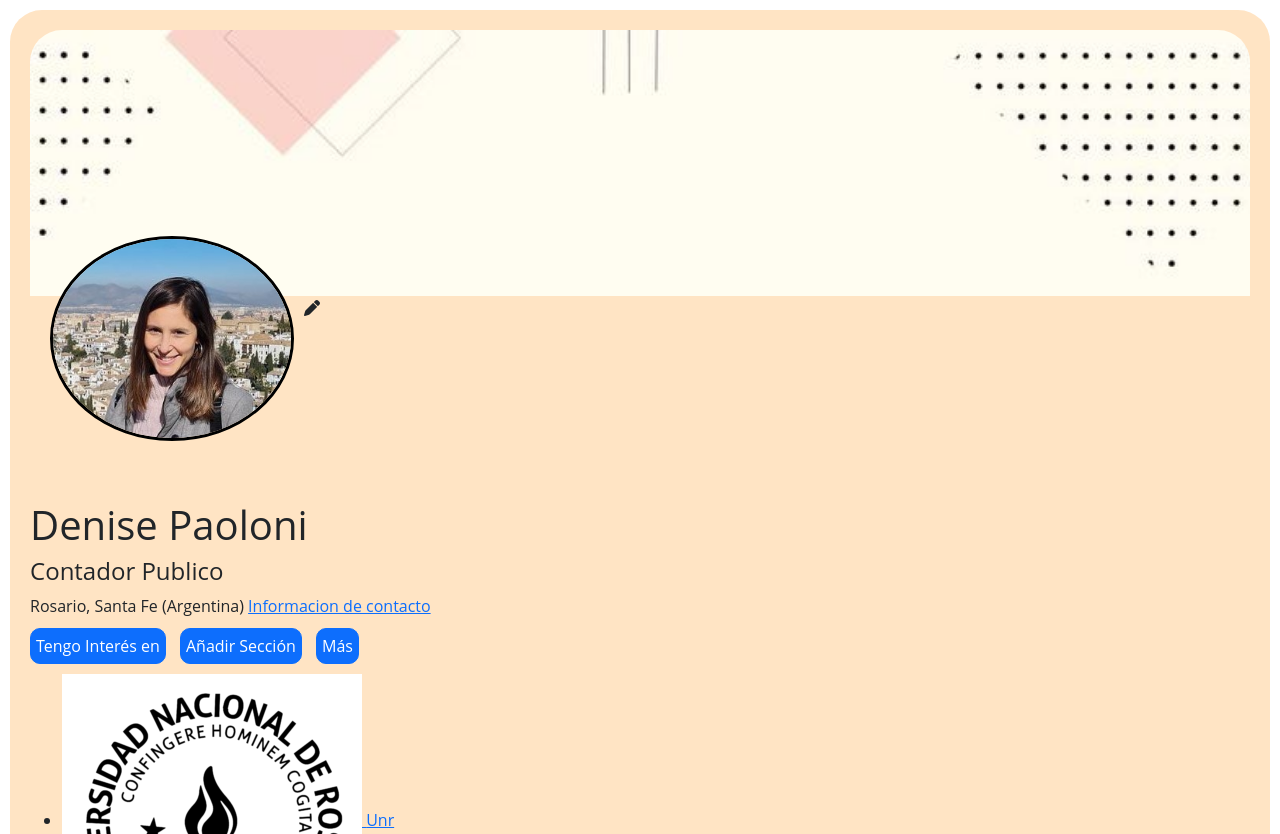
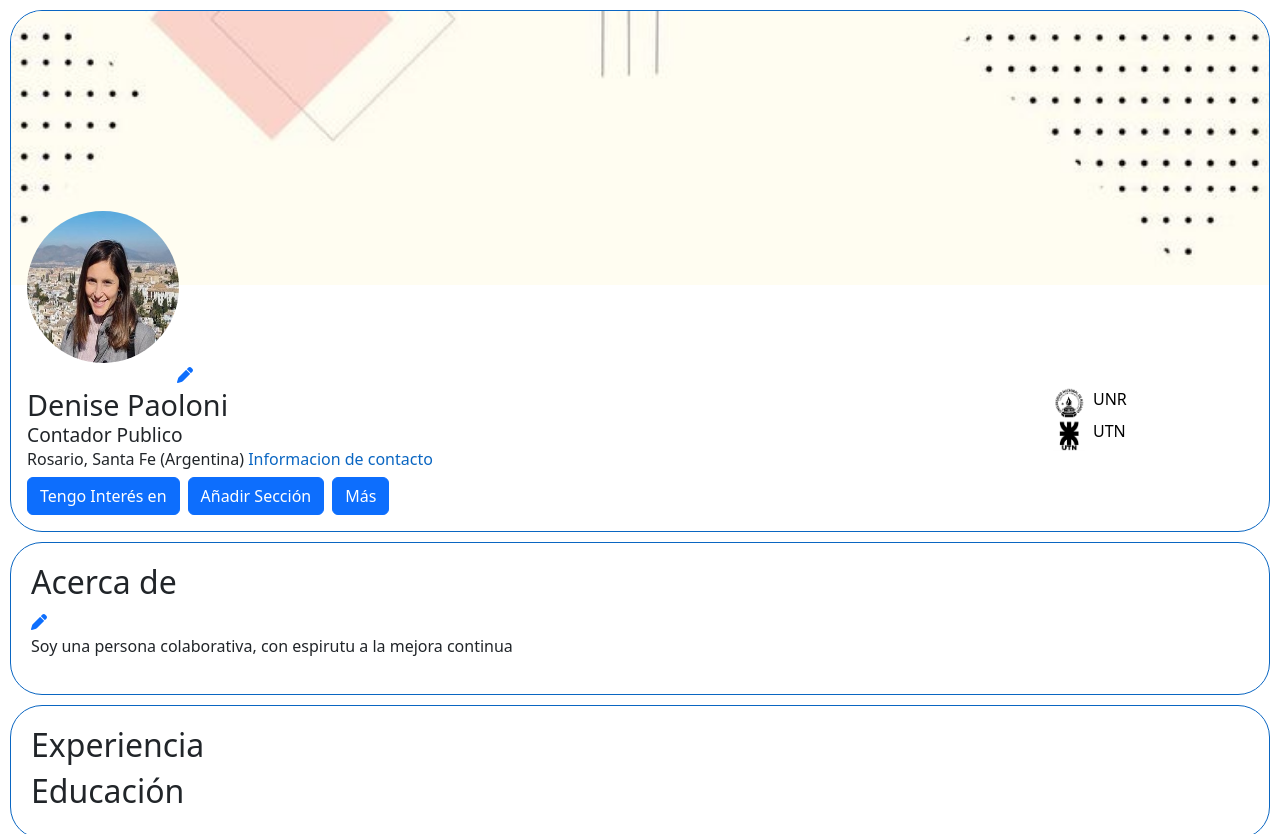
Before and after one commit to dpaoloni/PorfolioFrontend, a website: page Intidin/index.html in a window 1280 px wide. Shown: the top 834 px of the page. Drawn offline with nearby package versions, Linux system fonts and the light colour scheme.

Commit message:
acercade

```diff
--- /dev/null
+++ b/Intidin/app/app.js
@@ -0,0 +1,2 @@
+var messege = 'Hellow World';
+console.log(messege);
--- /dev/null
+++ b/Intidin/app/app.ts
@@ -0,0 +1,2 @@
+let messege: string = 'Hellow World';
+console.log(messege);
--- a/Intidin/css/styles.css
+++ b/Intidin/css/styles.css
@@ -1,115 +1,118 @@
-body {
+/* body {
     font-family: 'Open Sans', sans-serif;
-}
+} */
 
 .contenedor {
-    background-color: bisque;
-    border-radius: 32px;
+   border-radius: 32px;
     margin: 10px 10px;
     padding: 20px;
+    border: solid 1px ;
     border-color: #0a66c2;
 }
 
-.imgportada {
-    width: 100%;
-    border-radius: 32px 32px 0px 0px;
+.contenedor#contenedorportada  {
+padding: 0;
 }
 
-.imgperfil {
-    /* align-items: flex-start; */
+div#perfil-portada{
     display: flex;
+    z-index: 1;
 }
 
-.imgperfil img {
+div#perfil-portada img{
+width: 100%;
+border-radius: 32px 32px 0  0;
+}
+
+#info{
+    padding: 16px;
+}
+
+.img-perfil{
     border-radius: 50%;
+    width: 152px;
+    height: 152px;
+    margin-top: -90px;
+    z-index: 1;
+}
 
-    border: solid 3px black;
-    /* margin-top: -200px; */
-    position: relative;
-    bottom: 60px;
-    left: 20px;
-    width: 20%;
-    margin: 0px;
-    padding: 0;
+.editarfoto div{
+    display: flex;
 
 }
 
-.editarfoto {
-    /* margin: 0;
-    padding: 0; */
-    /* display: flex;
-    /* bottom: 60px;
-    left: 50px; */
-    position: flex;
-    bottom: 10px;
-    left: 10px;
-    width: 15%;
-    margin: 0px;
-    padding-left: 30px;
+ .editarfoto  a i {
+    margin-left: 150px;
 }
 
-/* .fa-solid{
-    display: flex;
-}  */
-.alinear_items {
-    align-items: flex-start;
-    padding-top: 0;
-    margin-top: 0;
+.info-contacto span{
+    font-size: 1rem;
+    font-weight: 400;
 }
+.info-contacto span a{
+    color: #0a66c2;
+    touch-action: manipulation;
+    text-decoration: none;
+ }
 
-.datos_personales {
-    width: 75%;
-}
-
-.columnas {
-    display: inline-flex;
-    ;
-    /* display: flex; */
-    /* flex-direction: row; */
-}
-
-.añadir_elementos button {
-    /* background-color: white; */
-    margin: 10px;
-    margin-left: 0;
-    font-size: medium;
-    border-radius: 10px;
-    padding: 5px;
-    align-items: flex-start;
-}
-
-/* .LinkFomracion {
-    display: flex;
-    margin: 0;
-    padding: 0px;
-}
-
-.LinkFomracion img{
-    scale: 30%;
-}
-.LinkFomracion ul{
-    text-decoration: none ;
-    ;
-}
-.LinkFomracion ul li a{
-    flex-grow: 1.5;
-    display: block;
-    text-align: center;
-
+div#info-cia{
+    font-size: 1.2rem;
+    font-weight: 400;
+    line-height: 1.25;
 }
 
 
+div#info-data {
+    display: flex;
+    justify-content: space-between;
 
-.LinkFomracion span{
-    text-decoration: none; */
+}/*achico la imagen de la lista*/
+
+div#info-data h1{
+    font-size: 1.8rem;
+    display: inline;
+    font-weight: 500;
+    line-height: 1.25;
+    word-wrap: break-word;
+    word-break: break-all;
 }
 
-#edit-acercade {
-    display: none;
+div#info-data ul#info-detalles {
+    width: 232px ;
+    list-style: none;/*saca los puntitos*/
+    flex-shrink: 0;
+}
+
+div#info-data ul#info-detalles li a {
+    color: black ;
+    display: flex;
+    text-decoration: none;
+}
+
+div#info-data ul#info-detalles li a h2 {
+    font-size: 1rem;
+    font-weight: 500;
+    align-self: center;
+    vertical-align: baseline;
+}
+
+div#info-data ul#info-detalles li a img {
+    width: 32px;
+    height: 32px;
+   margin-right:8px ;
+}
+
+div#info-accion{
+    display: flex;
+   margin-top: 6px;
+}
+div#info-accion button {
+ margin-right: 8px ;
+}
+
+/* .contenedor{
 
 }
+.contenedor-titulo {
 
-.editarcontenido {
-    padding: 10px;
-    display: flex;
-}
+} */
--- a/Intidin/index.html
+++ b/Intidin/index.html
@@ -7,127 +7,75 @@
 	<meta name="viewport" content="width=device-width, initial-scale=1.0">
 	<title>INTIDIN</title>
 
-	<!-- <link rel="stylesheet" href="css/normalize.css" /> -->
-	<link rel="stylesheet" href="https://maxcdn.bootstrapcdn.com/bootstrap/4.0.0-beta.2/css/bootstrap.min.css" integrity="sha384-PsH8R72JQ3SOdhVi3uxftmaW6Vc51MKb0q5P2rRUpPvrszuE4W1povHYgTpBfshb" crossorigin="anonymous">
+	<link rel="stylesheet" href="https://cdn.jsdelivr.net/npm/bootstrap@5.2.3/dist/css/bootstrap.min.css"
+		integrity="sha384-rbsA2VBKQhggwzxH7pPCaAqO46MgnOM80zW1RWuH61DGLwZJEdK2Kadq2F9CUG65" crossorigin="anonymous">
 
-	<link rel="stylesheet" href="https://kit.fontawesome.com/c899aa14cd.css" crossorigin="anonymous">
-
-	<link rel="stylesheet" href="https://cdn.jsdelivr.net/npm/bootstrap@5.2.3/dist/css/bootstrap.min.css" integrity="sha384-rbsA2VBKQhggwzxH7pPCaAqO46MgnOM80zW1RWuH61DGLwZJEdK2Kadq2F9CUG65" crossorigin="anonymous">
-	<link rel="stylesheet" href="css/styles.css">
 	<link rel="stylesheet" href="https://cdnjs.cloudflare.com/ajax/libs/font-awesome/6.3.0/css/all.min.css"
 		integrity="sha512-SzlrxWUlpfuzQ+pcUCosxcglQRNAq/DZjVsC0lE40xsADsfeQoEypE+enwcOiGjk/bSuGGKHEyjSoQ1zVisanQ=="
 		crossorigin="anonymous" referrerpolicy="no-referrer" />
 
+	<link rel="stylesheet" href="css/styles.css">
 
 </head>
 
 <body>
-
-	<div class="contenedor">
+	<div class="contenedor" id="contenedorportada">
+		<div id="perfil-portada"><img src="img/Portada.png" alt="impportada"></div>
+		<div id="info">
+			<div class="info-img">
+				<img class=img-perfil src="img/Denise1.jpg.jpeg" alt="fotoperfil">
+				<div class="editarfoto"><a href="#" class="btn-right"><i class="fa fa-pen"></i></a></div>
+			</div>
+			<div id=info-data>
 				<div>
-			<img class="imgportada" src="img/Portada.png" alt="impportada">
-		</div>
-
-		<div class="alinear_items">
-			<div class="imgperfil">
-
-					<img src="img/Denise1.jpg.jpeg" alt="fotoperfil">
-
-					<div class="editarfoto"><i class="fa-solid fa-pen"></i>
-					</div>
-
-				<!-- <div class="editarfoto">
-					<a href=> <i class="fa-solid fa-pen"></i></a>
-				</div> -->
-
-			</div>
-
-
-			<div>
-				<div class="datos_personales">
 					<h1>Denise Paoloni</h1>
-					<h4>Contador Publico </h4>
-				</div>
-
-				<div class="datos_personales">
+					<div id="info-cia">Contador Publico </div>
+					<div class="info-contacto">
 						<span> Rosario, Santa Fe (Argentina)</span>
 						<span> <a href="#">Informacion de contacto </a></span>
 					</div>
 				</div>
-
-			<div class="añadir_elementos">
+				<div>
+					<ul id="info-detalles">
+						<li><a href="https://unr.edu.ar/">
+								<img src="img/unr.png" alt="UNR">
+								<h2> UNR</h2>
+							</a></li>
+						<li><a href="https://utn.edu.ar/es/">
+								<img src=" img/UTN.jpg" alt="UTN">
+								<h2> UTN</h2>
+							</a></li>
+					</ul>
+				</div>
+			</div>
+			<div id="info-accion">
 				<button type="button" class="btn btn-primary"> Tengo Interés en</button>
 				<button type="button" class="btn btn-primary"> Añadir Sección</button>
 				<button type="button" class="btn btn-primary"> Más</button>
 			</div>
-
-		</div>
-
-		<div class="LinkFomracion">
-				<ul>
-					<li>
-						 <a href="https://unr.edu.ar/">
-							<img src="img/unr.png" alt="UNR">
-							<span> Unr</span>
-						</a>
-					</li>
-					<li>
-						<button> <a href="https://sceu.frba.utn.edu.ar/e-learning/?gclid=Cj0KCQiA6fafBhC1ARIsAIJjL8l3CytESx-btBPvRy5U35LCtnH3j5TljvWIeSwiceb1cA-RbVT8MfEaApnREALw_wcB">
-
-							<img src="img/UTN.jpg" alt="UTN">
-
-							<span> UTN</span>
-
-						</a>
-					</button>
-					</li>
-				</ul>
 		</div>
 	</div>
-
-
-
-	</div>
-
-
 	<main>
-		<script>
-			function cambiar_parrafo() {
-				document.getElementById("edit-acercade").style.display = "block";
-				let texto = document.getElementById("text-acercade").innerText;
-				console.log(texto);
-			};
-			function fcambiarparrafo(valor) {
-				document.getElementById("text-acercade").innerText = valor;
-			};
-
-		</script>
-
-
-
 		<div class="contenedor">
-			<div class="columnas">
-				<div class="acercade">
+			<div class="contenedor-titulo">
 				<h2>Acerca de</h2>
-
-					<div class="editarcontenido" onclick="cambiar_parrafo" ()> <a href=> <i
-								class="fa-solid fa-pen"></i></a>
-					</div>
-					<div>
-						<p id="text-acercade">Lorem ipsum dolor sit amet consectetur adipisicing elit. Quisquam nesciunt
-							voluptas velit voluptatum
-							excepturi ipsam rem amet ratione aperiam sequi consequuntur, quis architecto, enim iure at,
-							dolorem
-							a
-							iste. Vel.</p>
-					</div>
+				<div class="btn-edit" onclick="cambiar_parrafo ()">
+					<!--  1el onclick llama  a la funcion cambiar cambiar_parrafo  -->
+					<a href="#" class="btn-ok">
+						<i class="fa fa-pen"></i>
+					</a>
 				</div>
 
 			<div>
-					<input id="edit-acercade" type="text" oninput="fcambiarparrafo(this.value)">
+				<p id="text-acercade">Soy una persona colaborativa, con espirutu a la mejora continua</p>
+			</div>
+		</div>
+		<div>
+			<input id="edit-acercade" type="text" oninput="funcion2(this.value)" style="display: none">
 		</div>
 		</div>
 	</div>
+		<!-- <input type="file" id="archivo" onchange="showFile(this)" -->
 
 		<div class="contenedor">
 			<h2>Experiencia</h2>
@@ -148,9 +96,35 @@
 
 	</main>
 
-	<!-- <script src="https://cdn.jsdelivr.net/npm/bootstrap@5.0.1/dist/js/bootstrap.bundle.min.js" integrity="sha384-gtEjrD/SeCtmISkJkNUaaKMoLD0//ElJ19smozuHV6z3Iehds+3Ulb9Bn9Plx0x4" crossorigin= "anonymous"></script> -->
-	<script src="https://cdn.jsdelivr.net/npm/bootstrap@5.2.3/dist/js/bootstrap.bundle.min.js" integrity="sha384-kenU1KFdBIe4zVF0s0G1M5b4hcpxyD9F7jL+jjXkk+Q2h455rYXK/7HAuoJl+0I4" crossorigin="anonymous"></script>
+	//funcion que  cambia el estilo del imput a  visible
+	//toma el valor del texto del parrafo  con id "text-acercade" lo muestra en consola
 
+	<script>
+
+		function cambiar_parrafo() {
+			document.getElementById("edit-acercade").style.display="block";
+			let texto = document.getElementById("text-acercade").innerText;
+			console.log(texto);
+		};
+		function funcion2(valor) {
+			document.getElementById("text-acercade").innerText = valor;
+		};
+
+		function logMessage(message) {
+			console.log(message + "<br>");
+		};
+
+		let textarea = document.getElementById("edit-acercade");
+		textarea.addEventListener('keyup', (e) => {
+			logMessage(`Key "${e.Key}" relesed [event:keyup]`);
+			if (e.key == "Enter"){
+			document.getElementById("edit-acercade").style.display = "none";
+		}
+	});
+	</script>
+<!-- //controla si se presiona un enter -->
+	<!-- //
+	<script> src = "ouput/app.js"</script> -->
 </body>
 
 </html>
```
Also changed, not shown: Intidin/tsconfig.json (added, +103 -0 lines). Lines whose indentation alone changed are shown as unchanged.
